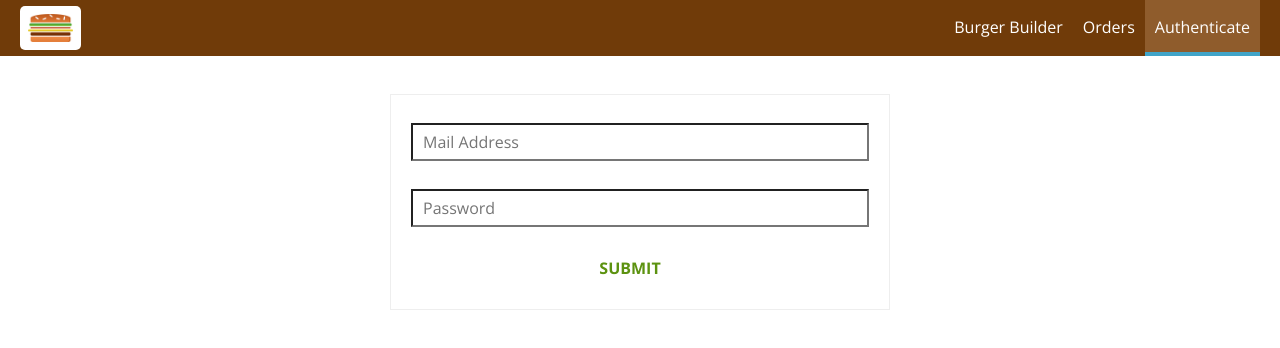
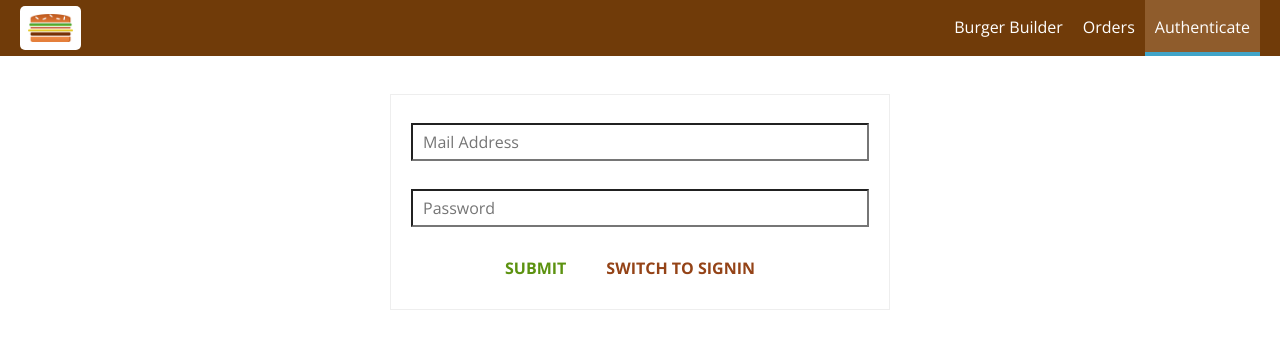
Before and after one commit to elDin-Dev/my-burguer-app, a React app: page /auth in a window 1280 px wide. Shown: the top 348 px of the page. Built offline with nearby package versions, Linux system fonts and the light colour scheme.

Commit message:
adding sign-in

```diff
--- a/src/containers/Auth/Auth.js
+++ b/src/containers/Auth/Auth.js
@@ -1,5 +1,5 @@
 import React, { Component } from 'react';
-import {connect} from 'react-redux';
+import { connect } from 'react-redux';
 import Input from '../../components/UI/Input/Input';
 import Button from '../../components/UI/Button/Button';
 import classes from './Auth.module.css'
@@ -38,7 +38,8 @@ export class Auth extends Component {
                 touched: false,
             },
 
-        }
+        },
+        isSignup: true
     }
 
     checkValidity(value, rules) {
@@ -89,7 +90,14 @@ export class Auth extends Component {
 
     submitHandler = (event) => {
         event.preventDefault();
-        this.props.onAuth(this.state.controls.email.value, this.state.controls.password.value);
+        this.props.onAuth(this.state.controls.email.value, this.state.controls.password.value, this.state.isSignup);
+    }
+
+    switchAuthModeHandler = () => {
+        this.setState(prevState => {
+            console.log('switchAuthModeHandler',prevState.isSignup);
+            return { isSignup: !prevState.isSignup };
+        });
     }
 
     render() {
@@ -123,6 +131,9 @@ export class Auth extends Component {
                 <form onSubmit={this.submitHandler}>
                     {form}
                     <Button buttonType="Success" >SUBMIT</Button>
+                    <Button
+                        clicked={this.switchAuthModeHandler}
+                        buttonType="Danger" >SWITCH TO {this.state.isSignup ? 'SIGNIN' : 'SIGNUP'}</Button>
                 </form>
             </div>
         )
@@ -131,7 +142,7 @@ export class Auth extends Component {
 
 const mapDispatchToProps = dispatch => {
     return {
-        onAuth: (email, password) => dispatch(actions.auth(email, password)),
+        onAuth: (email, password, isSignup) => dispatch(actions.auth(email, password, isSignup)),
     };
 };
 
--- a/src/store/actions/auth.js
+++ b/src/store/actions/auth.js
@@ -21,7 +21,7 @@ export const authFail = (error) => {
     };
 };
 
-export const auth = (email, password) => {
+export const auth = (email, password, isSignup) => {
     return dispatch => {
         dispatch(authStart());
         const authData = {
@@ -30,7 +30,12 @@ export const auth = (email, password) => {
             resturnSecureToken: true,
 
         }
-        axios.post('https://identitytoolkit.googleapis.com/v1/accounts:signUp?key=AIzaSyCgTNhKT4929oCXB0-pze0cuEU_m06aoDU',authData)
+        const key='AIzaSyCgTNhKT4929oCXB0-pze0cuEU_m06aoDU'
+        let url='https://identitytoolkit.googleapis.com/v1/accounts:signUp?key='+key;
+        if (!isSignup){
+            url='https://identitytoolkit.googleapis.com/v1/accounts:signInWithPassword?key='+key;
+        }
+        axios.post(url,authData)
         .then(response => {
             console.log(response);
             dispatch(authSuccess(response.data));
```
